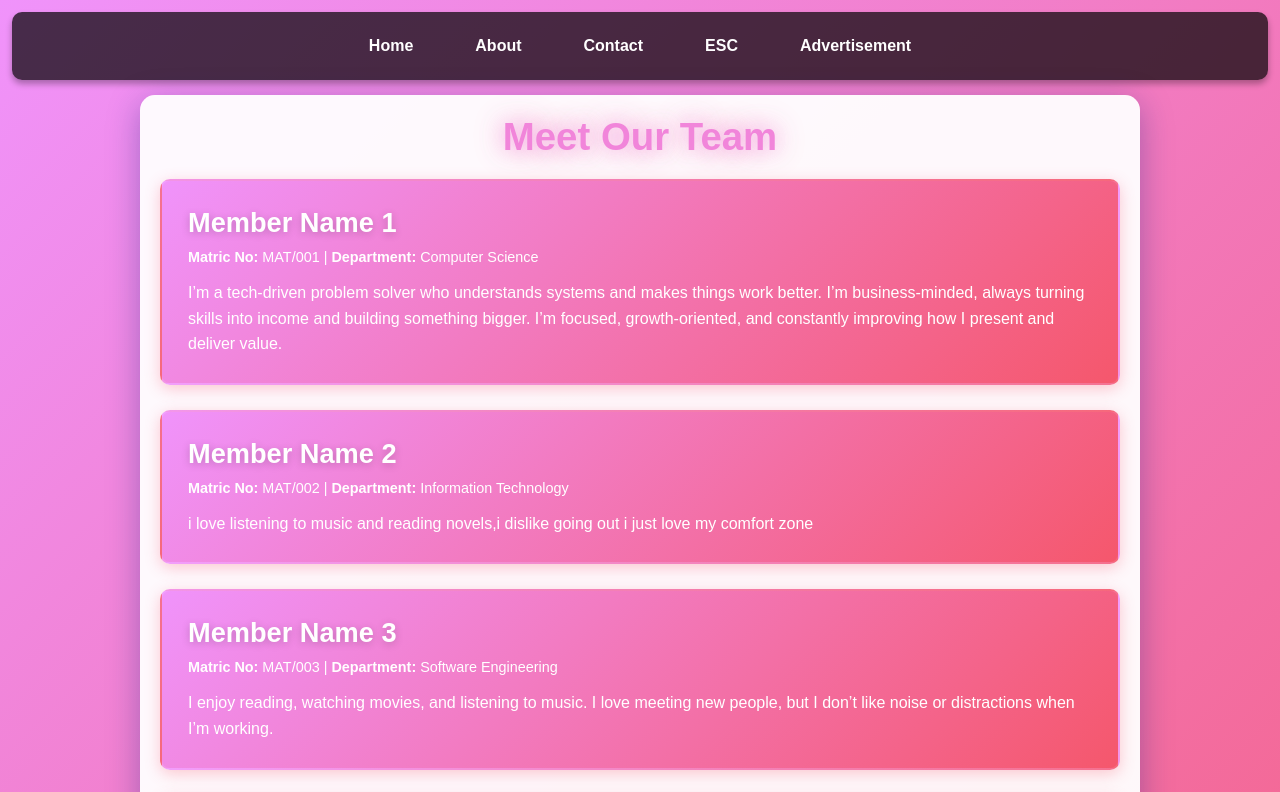
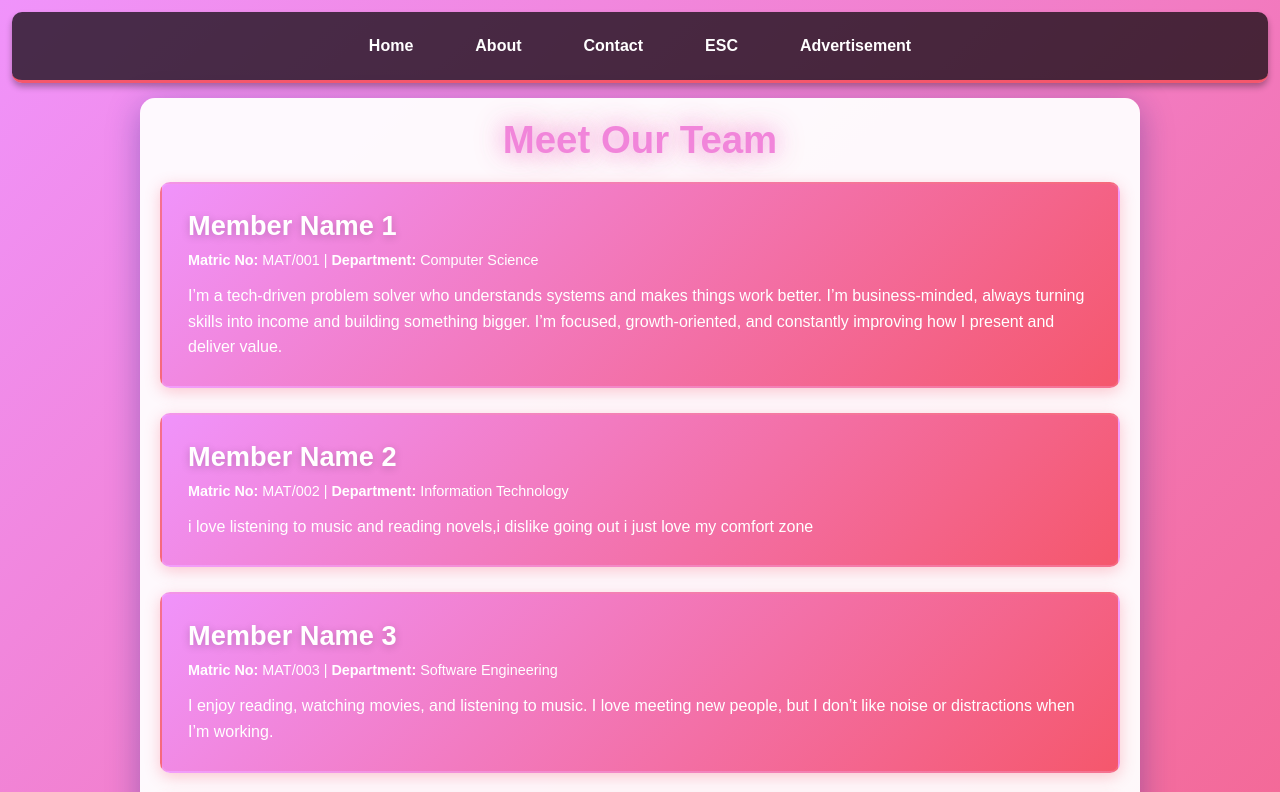
Before and after one commit to Kpanousamuel/ESC-PROJECT, a plain HTML site: page about.html in a window 1280 px wide. Shown: the top 792 px of the page. Drawn offline with Linux system fonts and the light colour scheme.

Commit message:
7th commit

```diff
--- a/about.html
+++ b/about.html
@@ -151,6 +151,10 @@
             border-radius: 10px;
             box-shadow: 0 4px 6px rgba(0, 0, 0, 0.3);
             animation: slideInUp 0.6s ease;
+            position: sticky;
+            top: 0;
+            z-index: 100;
+            border-bottom: 3px solid #f5576c;
         }
 
         nav ul {
@@ -159,6 +163,9 @@
             justify-content: center;
             flex-wrap: wrap;
             gap: 20px;
+            max-width: 1200px;
+            margin: 0 auto;
+            padding: 0 20px;
             overflow-x: auto;
             -webkit-overflow-scrolling: touch;
         }
```
